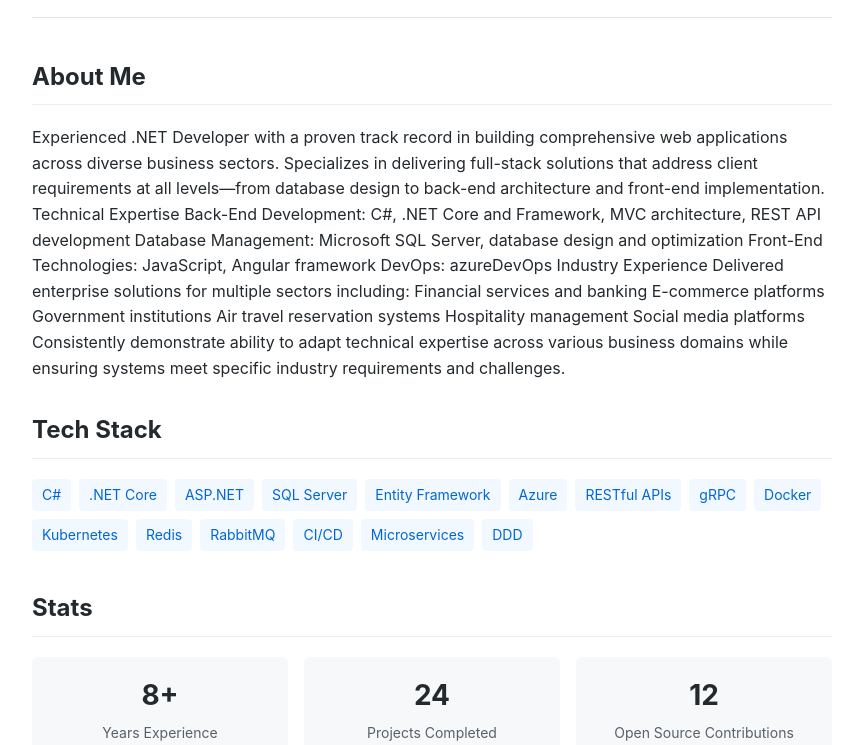
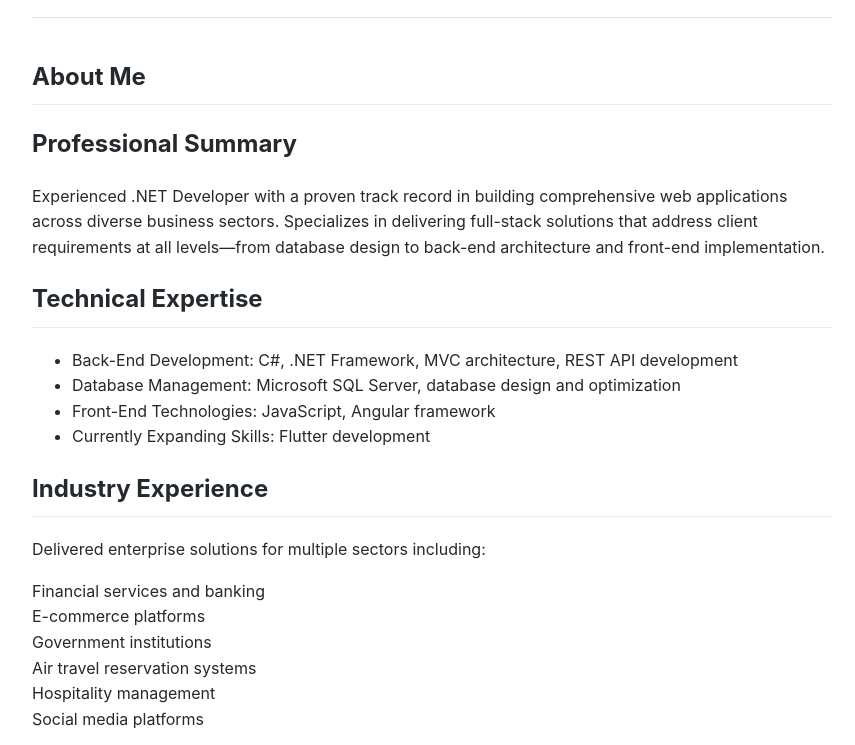
Before and after one commit to guilhermecoelho/guilhermecoelho.github.io, a plain HTML site: page index.html in a window 1280 px wide. Shown: the part 173-918 px from the top of the page, without its empty margins (208-1063 px from the left). Drawn offline with Linux system fonts and the light colour scheme.

Commit message:
Update index.html

```diff
--- a/index.html
+++ b/index.html
@@ -163,25 +163,34 @@
 
     <section>
         <h2>About Me</h2>
-        <p>Experienced .NET Developer with a proven track record in building comprehensive web applications across diverse business sectors. Specializes in delivering full-stack solutions that address client requirements at all levels—from database design to back-end architecture and front-end implementation.
-Technical Expertise
+<div class="section">
+        <h1>Professional Summary</h1>
+        <p>Experienced .NET Developer with a proven track record in building comprehensive web applications across diverse business sectors. Specializes in delivering full-stack solutions that address client requirements at all levels—from database design to back-end architecture and front-end implementation.</p>
+    </div>
 
-Back-End Development: C#, .NET Core and Framework, MVC architecture, REST API development
-Database Management: Microsoft SQL Server, database design and optimization
-Front-End Technologies: JavaScript, Angular framework
-DevOps: azureDevOps
+    <div class="section">
+        <h2>Technical Expertise</h2>
+        <ul>
+            <li><span class="skill-category">Back-End Development:</span> C#, .NET Framework, MVC architecture, REST API development</li>
+            <li><span class="skill-category">Database Management:</span> Microsoft SQL Server, database design and optimization</li>
+            <li><span class="skill-category">Front-End Technologies:</span> JavaScript, Angular framework</li>
+            <li><span class="skill-category">Currently Expanding Skills:</span> Flutter development</li>
+        </ul>
+    </div>
 
-Industry Experience
-Delivered enterprise solutions for multiple sectors including:
-
-Financial services and banking
-E-commerce platforms
-Government institutions
-Air travel reservation systems
-Hospitality management
-Social media platforms
-
-Consistently demonstrate ability to adapt technical expertise across various business domains while ensuring systems meet specific industry requirements and challenges.</p>
+    <div class="section">
+        <h2>Industry Experience</h2>
+        <p>Delivered enterprise solutions for multiple sectors including:</p>
+        <div class="industry-list">
+            <div class="industry-item">Financial services and banking</div>
+            <div class="industry-item">E-commerce platforms</div>
+            <div class="industry-item">Government institutions</div>
+            <div class="industry-item">Air travel reservation systems</div>
+            <div class="industry-item">Hospitality management</div>
+            <div class="industry-item">Social media platforms</div>
+        </div>
+        <p>Consistently demonstrate ability to adapt technical expertise across various business domains while ensuring systems meet specific industry requirements and challenges.</p>
+    </div>
     </section>
 
     <section>
```
